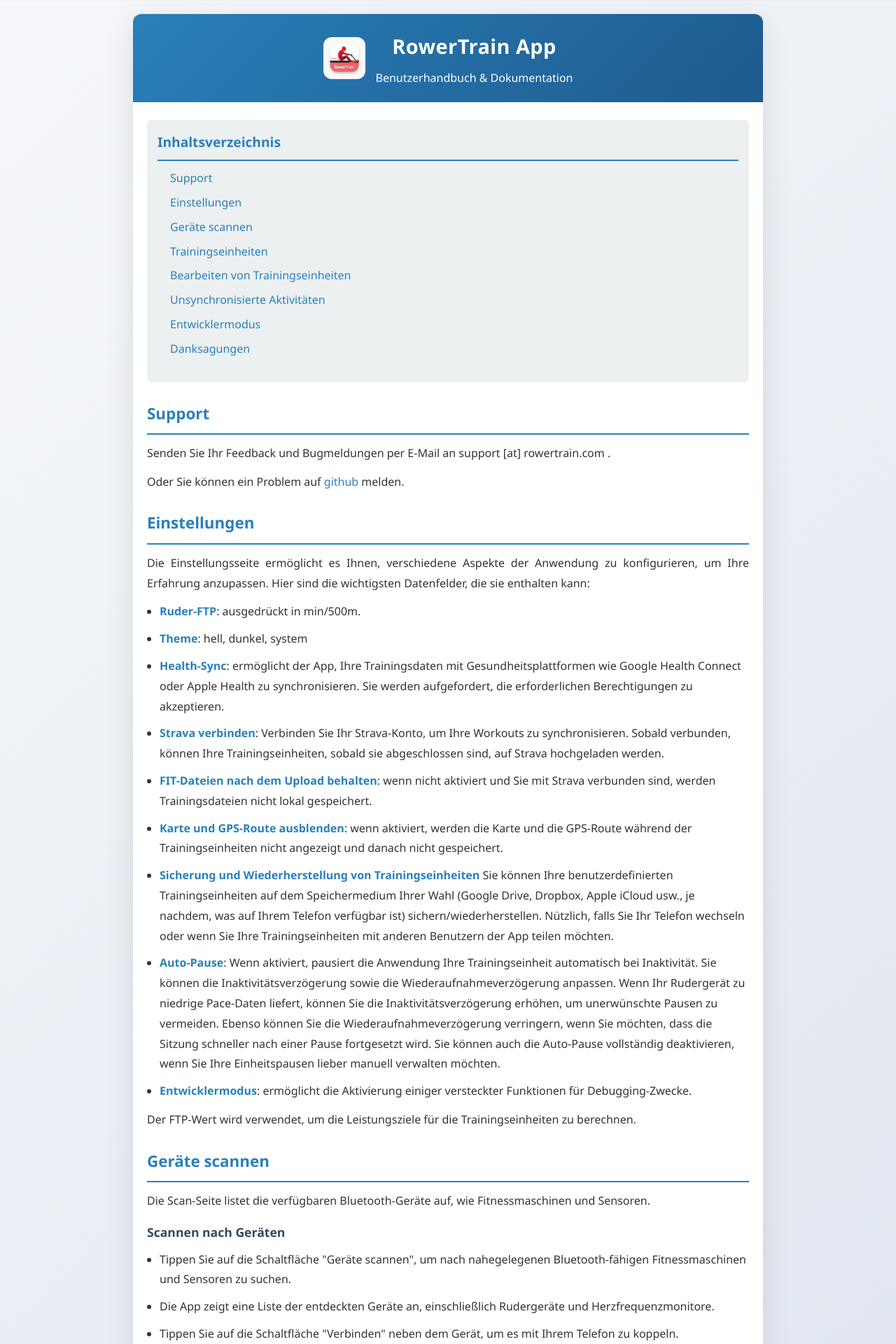
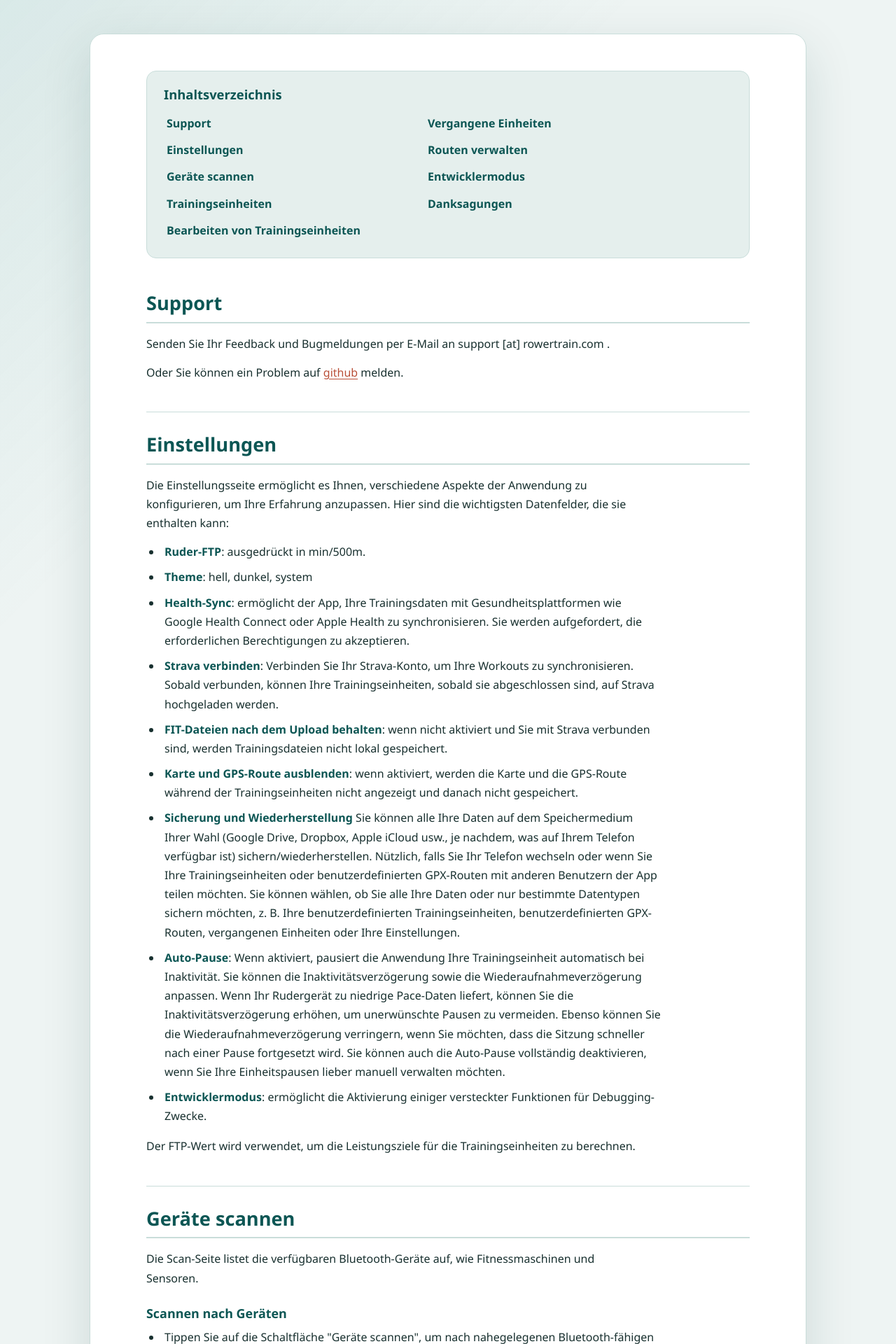
Before and after one commit to iliuta/iliuta.github.io, a Jekyll site: the page rowertrain-docs/index_de.html, which Jekyll copies as it is, in a window 1280 px wide. Shown: the top 1920 px of the page at 70% size. Built offline with Jekyll 4.4.1, drawn with Linux system fonts in a browser that asks for light colours; some of the changed text lies outside the part shown.

Commit message:
documentation updates and styling

```diff
--- a/rowertrain-docs/index_de.html
+++ b/rowertrain-docs/index_de.html
@@ -10,15 +10,6 @@
 
 <body>
     <div class="container">
-        <header>
-            <div class="header-content">
-                <img src="../icons/rowertrain.png" alt="RowerTrain Logo" class="app-icon">
-                <div>
-                    <h1>RowerTrain App</h1>
-                    <p>Benutzerhandbuch &amp; Dokumentation</p>
-                </div>
-            </div>
-        </header>
         <main>
 
             <nav id="table-of-contents">
@@ -29,7 +20,8 @@
                     <li><a href="#scan">Geräte scannen</a></li>
                     <li><a href="#start-training">Trainingseinheiten</a></li>
                     <li><a href="#edit-training">Bearbeiten von Trainingseinheiten</a></li>
-                    <li><a href="#fit-files">Unsynchronisierte Aktivitäten</a></li>
+                    <li><a href="#fit-files">Vergangene Einheiten</a></li>
+                    <li><a href="#manage-routes">Routen verwalten</a></li>
                     <li><a href="#developer-mode">Entwicklermodus</a></li>
                     <li><a href="#credits">Danksagungen</a></li>
                 </ul>
@@ -53,9 +45,10 @@
             <li><strong>Strava verbinden</strong>: Verbinden Sie Ihr Strava-Konto, um Ihre Workouts zu synchronisieren. Sobald verbunden, können Ihre Trainingseinheiten, sobald sie abgeschlossen sind, auf Strava hochgeladen werden.</li>
             <li><strong>FIT-Dateien nach dem Upload behalten</strong>: wenn nicht aktiviert und Sie mit Strava verbunden sind, werden Trainingsdateien nicht lokal gespeichert.</li>
             <li><strong>Karte und GPS-Route ausblenden</strong>: wenn aktiviert, werden die Karte und die GPS-Route während der Trainingseinheiten nicht angezeigt und danach nicht gespeichert.</li>
-            <li><strong>Sicherung und Wiederherstellung von Trainingseinheiten</strong> Sie können Ihre benutzerdefinierten Trainingseinheiten auf dem Speichermedium Ihrer Wahl (Google Drive, Dropbox, Apple iCloud usw., je nachdem, was auf Ihrem Telefon verfügbar ist) sichern/wiederherstellen.
-                Nützlich, falls Sie Ihr Telefon wechseln oder wenn Sie Ihre Trainingseinheiten mit
+            <li><strong>Sicherung und Wiederherstellung</strong> Sie können alle Ihre Daten auf dem Speichermedium Ihrer Wahl (Google Drive, Dropbox, Apple iCloud usw., je nachdem, was auf Ihrem Telefon verfügbar ist) sichern/wiederherstellen.
+                Nützlich, falls Sie Ihr Telefon wechseln oder wenn Sie Ihre Trainingseinheiten oder benutzerdefinierten GPX-Routen mit
                 anderen Benutzern der App teilen möchten.
+                Sie können wählen, ob Sie alle Ihre Daten oder nur bestimmte Datentypen sichern möchten, z. B. Ihre benutzerdefinierten Trainingseinheiten, benutzerdefinierten GPX-Routen, vergangenen Einheiten oder Ihre Einstellungen.
             </li>
             <li><strong>Auto-Pause</strong>: Wenn aktiviert, pausiert die Anwendung Ihre Trainingseinheit automatisch bei Inaktivität. Sie können die Inaktivitätsverzögerung sowie die Wiederaufnahmeverzögerung anpassen.
             Wenn Ihr Rudergerät zu niedrige Pace-Daten liefert, können Sie die Inaktivitätsverzögerung erhöhen, um unerwünschte Pausen zu vermeiden. Ebenso können Sie die Wiederaufnahmeverzögerung verringern, wenn Sie möchten, dass die Sitzung schneller nach einer Pause fortgesetzt wird. Sie können
@@ -197,7 +190,7 @@
         <ul>
             <li>Die Einheit speichern. Wenn mit Strava verbunden, wird die Einheit automatisch auf Strava hochgeladen. Sie finden
                 sie dort mit der entsprechenden Routenkarte. Wenn nicht verbunden
-                mit Strava, finden Sie die Aktivität unter dem Menü "Unsynchronisierte Aktivitäten"</li>
+                mit Strava, finden Sie die Aktivität unter dem Menü "Vergangene Einheiten"</li>
             <li>Die Einheit fortsetzen: Die Einheit wird verlängert, damit Sie weiter rudern können mit den
                 gleichen Einstellungen wie das letzte Intervall.</li>
             <li>Die Einheit verwerfen: Alle Daten gehen verloren</li>
@@ -231,13 +224,17 @@
 
     </section>
     <section id="fit-files">
-        <h2>Unsynchronisierte Aktivitäten</h2>
-        <p>Wählen Sie "Unsynchronisierte Aktivitäten" aus dem Burger-Menü.</p>
-        <p>Sie finden dort die Workout-Dateien, die von der App generiert wurden, als sie nicht an Strava gesendet werden konnten.</p>
+        <h2>Vergangene Einheiten</h2>
+        <p>Wählen Sie "Vergangene Einheiten" auf der Hauptseite.</p>
+        <p>Hier finden Sie Ihren Trainingsverlauf, wenn Sie sich dafür entschieden haben, vergangene Einheiten lokal zu speichern.</p>
         <p>Für jede können Sie versuchen, sie auf Strava hochzuladen, sie löschen oder mit anderen Apps teilen.</p>
-        <p>Tippen Sie auf den Aktivitätsnamen. Sie sehen eine visuelle Darstellung der Daten in der Datei, wie Geschwindigkeit/Pace,
-            Kadenz und Herzfrequenz</p>
-        <p>Wenn Sie mit Strava verbunden sind und Uploads nicht fehlgeschlagen sind, sollte die Liste leer sein.</p>
+        <p>Tippen Sie auf den Aktivitätsnamen. Alle nützlichen Daten der Einheit werden angezeigt: Intervallaufteilungen, Karte sowie grafische Darstellungen von Pace, Kadenz und Herzfrequenz.</p>
+    </section>
+    <section id="manage-routes">
+        <h2>Routen verwalten</h2>
+        <p>Wählen Sie "Routen verwalten" auf der Hauptseite.</p>
+        <p>Hier finden Sie die integrierten und Ihre benutzerdefinierten GPX-Routen, wenn die Option "Karte und GPX-Routen ausblenden" nicht aktiviert ist.</p>
+        <p>Sie können neue Routen hinzufügen, indem Sie auf der Seite "Routen verwalten" die Option "GPX-Route hochladen" auswählen. Sie können auch Ihre benutzerdefinierten Routen löschen.</p>
     </section>
     <section id="developer-mode">
         <h2>Entwicklermodus</h2>
--- a/rowertrain-docs/style.css
+++ b/rowertrain-docs/style.css
@@ -1,234 +1,324 @@
+:root {
+    color-scheme: light dark;
+    --page: #eef4f3;
+    --surface: #ffffff;
+    --surface-muted: #e5efed;
+    --text: #18302f;
+    --text-muted: #58706e;
+    --heading: #0c5654;
+    --accent: #d9664a;
+    --accent-hover: #b94f38;
+    --header-start: #087f79;
+    --header-end: #075454;
+    --footer: #123b3a;
+    --border: #c9ddda;
+    --shadow: rgba(12, 64, 62, 0.14);
+    --focus: #f1a24e;
+}
+
 * {
     margin: 0;
     padding: 0;
     box-sizing: border-box;
 }
 
+html {
+    scroll-behavior: smooth;
+}
+
 body {
-    font-family: 'Segoe UI', Tahoma, Geneva, Verdana, sans-serif;
-    line-height: 1.8;
-    color: #333;
-    background: linear-gradient(135deg, #f5f7fa 0%, #c3cfe2 100%);
+    font-family: "Avenir Next", "Segoe UI", sans-serif;
+    line-height: 1.7;
+    color: var(--text);
+    background: var(--page);
     min-height: 100vh;
-    padding: 20px;
+    padding: clamp(16px, 4vw, 48px) clamp(12px, 3vw, 28px);
+    -webkit-font-smoothing: antialiased;
+}
+
+body::before {
+    background: linear-gradient(135deg, rgba(8, 127, 121, 0.09), transparent 42%);
+    content: "";
+    inset: 0;
+    pointer-events: none;
+    position: fixed;
+    z-index: -1;
 }
 
 .container {
-    max-width: 900px;
+    max-width: 1024px;
     margin: 0 auto;
-    background: white;
-    border-radius: 12px;
-    box-shadow: 0 10px 40px rgba(0, 0, 0, 0.1);
+    background: var(--surface);
+    border: 1px solid var(--border);
+    border-radius: 20px;
+    box-shadow: 0 24px 70px var(--shadow);
     overflow: hidden;
 }
 
 header {
-    background: linear-gradient(135deg, #2980B9 0%, #1e5a8e 100%);
-    color: white;
-    padding: 20px 20px;
-    text-align: center;
+    background: linear-gradient(120deg, var(--header-start), var(--header-end));
+    color: #f5fffd;
+    padding: clamp(30px, 5vw, 54px) clamp(22px, 6vw, 72px);
+    position: relative;
+}
+
+header::after {
+    border: 1px solid rgba(255, 255, 255, 0.2);
+    border-radius: 50%;
+    content: "";
+    height: 180px;
+    position: absolute;
+    right: -70px;
+    top: -90px;
+    width: 180px;
 }
 
 .header-content {
+    align-items: center;
     display: flex;
-    align-items: center;
-    justify-content: center;
-    gap: 15px;
-    flex-wrap: wrap;
+    gap: 18px;
+    max-width: 680px;
+    position: relative;
+    z-index: 1;
 }
 
 .app-icon {
-    width: 60px;
-    height: 60px;
-    border-radius: 12px;
+    border: 3px solid rgba(255, 255, 255, 0.8);
+    border-radius: 18px;
+    box-shadow: 0 8px 20px rgba(0, 0, 0, 0.18);
+    flex: 0 0 auto;
+    height: 72px;
+    width: 72px;
 }
 
 header p {
+    color: rgba(245, 255, 253, 0.78);
     margin-bottom: 0;
 }
 
+h1,
+h2,
+h3,
+h4 {
+    line-height: 1.2;
+}
+
 h1 {
-    font-size: 1.8em;
-    margin-bottom: 5px;
-    font-weight: 700;
-    letter-spacing: 0.5px;
+    font-size: clamp(1.8rem, 4vw, 2.5rem);
+    font-weight: 750;
+    letter-spacing: 0;
+    margin-bottom: 8px;
 }
 
 h2 {
-    color: #2980B9;
-    font-size: 1.4em;
-    margin: 20px 0 12px 0;
-    padding-bottom: 8px;
-    border-bottom: 2px solid #2980B9;
+    color: var(--heading);
+    font-size: clamp(1.3rem, 2.5vw, 1.7rem);
+    margin: 0 0 16px;
+    padding-bottom: 10px;
+    border-bottom: 2px solid var(--border);
 }
 
 h3 {
-    color: #34495e;
-    font-size: 1.1em;
-    margin: 15px 0 8px 0;
+    color: var(--heading);
+    font-size: 1.12rem;
+    margin: 26px 0 10px;
 }
 
 h4 {
-    color: #555;
-    font-size: 0.95em;
-    margin: 12px 0 6px 0;
-    font-weight: 600;
+    color: var(--text-muted);
+    font-size: 0.98rem;
+    margin: 22px 0 8px;
 }
 
 main {
-    padding: 25px 20px;
+    padding: clamp(24px, 5vw, 52px) clamp(20px, 7vw, 80px);
 }
 
 nav#table-of-contents {
-    background: #ecf0f1;
-    padding: 15px;
-    border-radius: 8px;
-    margin-bottom: 25px;
+    background: var(--surface-muted);
+    border: 1px solid var(--border);
+    border-radius: 14px;
+    margin-bottom: 48px;
+    padding: 22px 24px;
 }
 
 nav#table-of-contents h2 {
-    color: #2980B9;
-    font-size: 1.2em;
-    margin: 0 0 10px 0;
-    padding-bottom: 8px;
-    border-bottom: 2px solid #2980B9;
+    border-bottom: 0;
+    font-size: 1.15rem;
+    margin: 0 0 14px;
+    padding-bottom: 0;
 }
 
 nav#table-of-contents ul {
+    columns: 2;
+    column-gap: 32px;
     list-style: none;
-    columns: 1;
-    column-gap: 0;
+    margin: 0;
 }
 
 nav#table-of-contents li {
-    margin-bottom: 6px;
+    break-inside: avoid;
+    margin-bottom: 5px;
 }
 
 nav#table-of-contents a {
-    color: #2980B9;
+    color: var(--heading);
+    display: inline-block;
+    font-weight: 650;
+    padding: 3px 0;
     text-decoration: none;
-    font-weight: 500;
-    transition: color 0.3s ease;
+    transition: color 160ms ease, transform 160ms ease;
 }
 
 nav#table-of-contents a:hover {
-    color: #1e5a8e;
-    text-decoration: underline;
+    color: var(--accent-hover);
+    transform: translateX(3px);
 }
 
 section {
-    margin-bottom: 25px;
+    border-top: 1px solid var(--border);
+    margin-bottom: 42px;
+    padding-top: 30px;
     scroll-margin-top: 20px;
 }
 
+section:first-of-type {
+    border-top: 0;
+    padding-top: 0;
+}
+
 p {
-    margin-bottom: 12px;
-    text-align: justify;
+    color: var(--text);
+    margin-bottom: 14px;
+    max-width: 78ch;
 }
 
 ul {
-    margin-left: 18px;
-    margin-bottom: 12px;
+    margin: 0 0 16px 22px;
+    max-width: 78ch;
 }
 
 li {
-    margin-bottom: 10px;
-    line-height: 1.8;
+    margin-bottom: 9px;
+    padding-left: 4px;
 }
 
 strong {
-    color: #2980B9;
-    font-weight: 600;
+    color: var(--heading);
+    font-weight: 700;
 }
 
 a {
-    color: #2980B9;
-    text-decoration: none;
-    transition: color 0.3s ease;
+    color: var(--accent-hover);
+    text-decoration-thickness: 1px;
+    text-underline-offset: 3px;
+    transition: color 160ms ease;
 }
 
 a:hover {
-    color: #1e5a8e;
-    text-decoration: underline;
+    color: var(--accent);
+}
+
+a:focus-visible {
+    border-radius: 3px;
+    outline: 3px solid var(--focus);
+    outline-offset: 3px;
 }
 
 footer {
-    background: #34495e;
-    color: white;
-    padding: 15px 20px;
+    background: var(--footer);
+    color: rgba(245, 255, 253, 0.78);
+    padding: 20px 28px;
     text-align: center;
-    font-size: 0.85em;
+    font-size: 0.88rem;
 }
 
-@media (max-width: 768px) {
+footer p {
+    color: inherit;
+    margin: 0 auto;
+}
+
+@media (prefers-color-scheme: dark) {
+    :root {
+        --page: #0d1f1e;
+        --surface: #142827;
+        --surface-muted: #1a3533;
+        --text: #d9e9e6;
+        --text-muted: #9ebbb7;
+        --heading: #83d7cd;
+        --accent: #f29a69;
+        --accent-hover: #ffb181;
+        --header-start: #096c68;
+        --header-end: #073e40;
+        --footer: #0a1919;
+        --border: #2b4b48;
+        --shadow: rgba(0, 0, 0, 0.35);
+        --focus: #ffd166;
+    }
+}
+
+@media (max-width: 640px) {
     body {
-        padding: 10px;
+        padding: 0;
     }
 
     .container {
-        border-radius: 8px;
+        border: 0;
+        border-radius: 0;
+        min-height: 100vh;
     }
 
     header {
-        padding: 15px 15px;
+        padding: 28px 20px;
     }
 
     .header-content {
-        gap: 10px;
+        align-items: flex-start;
+        gap: 14px;
     }
 
     .app-icon {
-        width: 50px;
-        height: 50px;
+        border-radius: 14px;
+        height: 56px;
+        width: 56px;
     }
 
     h1 {
-        font-size: 1.5em;
-    }
-
-    h2 {
-        font-size: 1.2em;
-        margin: 15px 0 10px 0;
-    }
-
-    h3 {
-        font-size: 1em;
-        margin: 12px 0 7px 0;
+        font-size: 1.65rem;
     }
 
     main {
-        padding: 15px 15px;
+        padding: 28px 20px;
     }
 
     nav#table-of-contents {
-        padding: 12px;
-        margin-bottom: 15px;
+        margin-bottom: 34px;
+        padding: 18px;
     }
 
-    nav#table-of-contents h2 {
-        font-size: 1.1em;
-        margin: 0 0 8px 0;
-    }
-
-    nav#table-of-contents li {
-        margin-bottom: 5px;
+    nav#table-of-contents ul {
+        columns: 1;
     }
 
     section {
-        margin-bottom: 15px;
+        margin-bottom: 32px;
+        padding-top: 24px;
     }
 
-    p {
-        margin-bottom: 10px;
-        font-size: 0.95em;
+    p,
+    li {
+        font-size: 0.97rem;
+    }
+}
+
+@media (prefers-reduced-motion: reduce) {
+    html {
+        scroll-behavior: auto;
     }
 
-    ul {
-        margin-left: 15px;
-        margin-bottom: 10px;
-    }
-
-    li {
-        margin-bottom: 7px;
+    *,
+    *::before,
+    *::after {
+        transition-duration: 0.01ms !important;
     }
 }
```
Also changed, not shown: rowertrain-docs/index.html (+16 -19 lines), rowertrain-docs/index_fr.html (+16 -19 lines).
